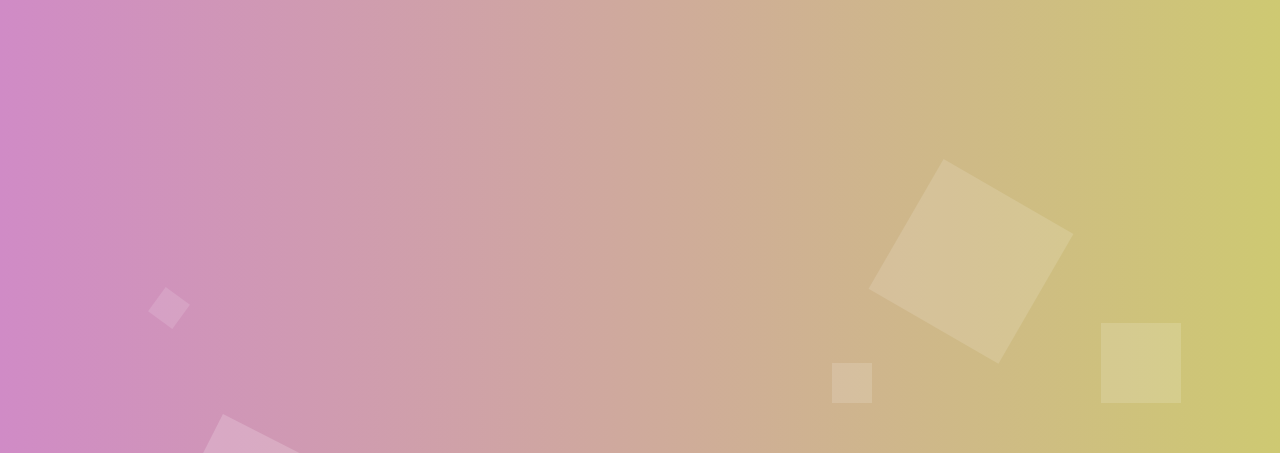
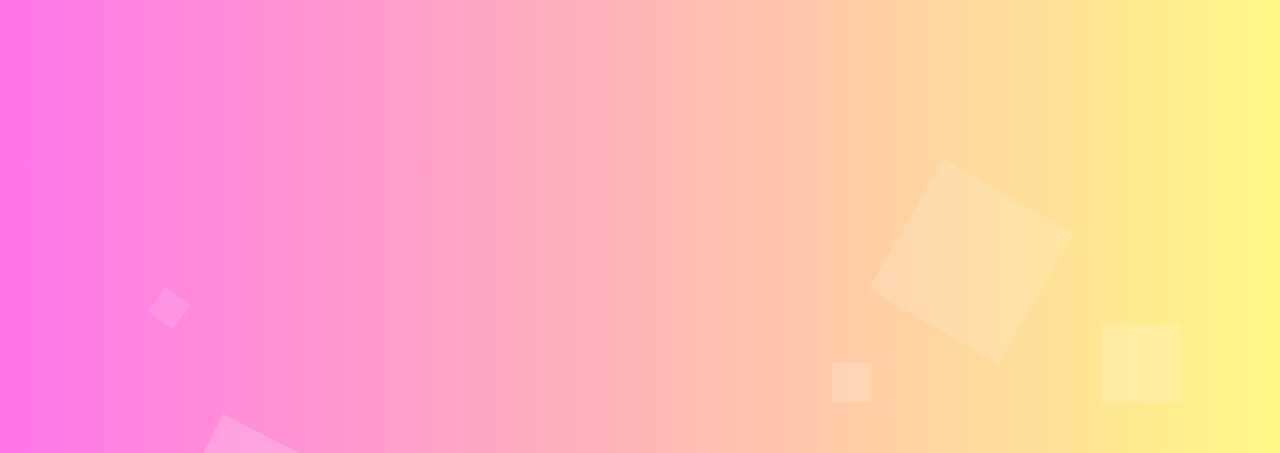
Before and after one commit to r3ynam/r3ynam.github.io, a plain HTML site: page index.html in a window 1280 px wide. Shown: the part 347-800 px from the top of the page. Drawn offline with Linux system fonts and the light colour scheme.

Commit message:
colorchange

```diff
--- a/style.css
+++ b/style.css
@@ -27,7 +27,7 @@ body {
     margin-top: 20%;
 }
 .animation-area{
-    background: linear-gradient(to left, #cec972, #d08bc6);
+    background: linear-gradient(to left, #fef884, #ff75ea);
     width: 100%;
     height: 100vh;
 }
```
